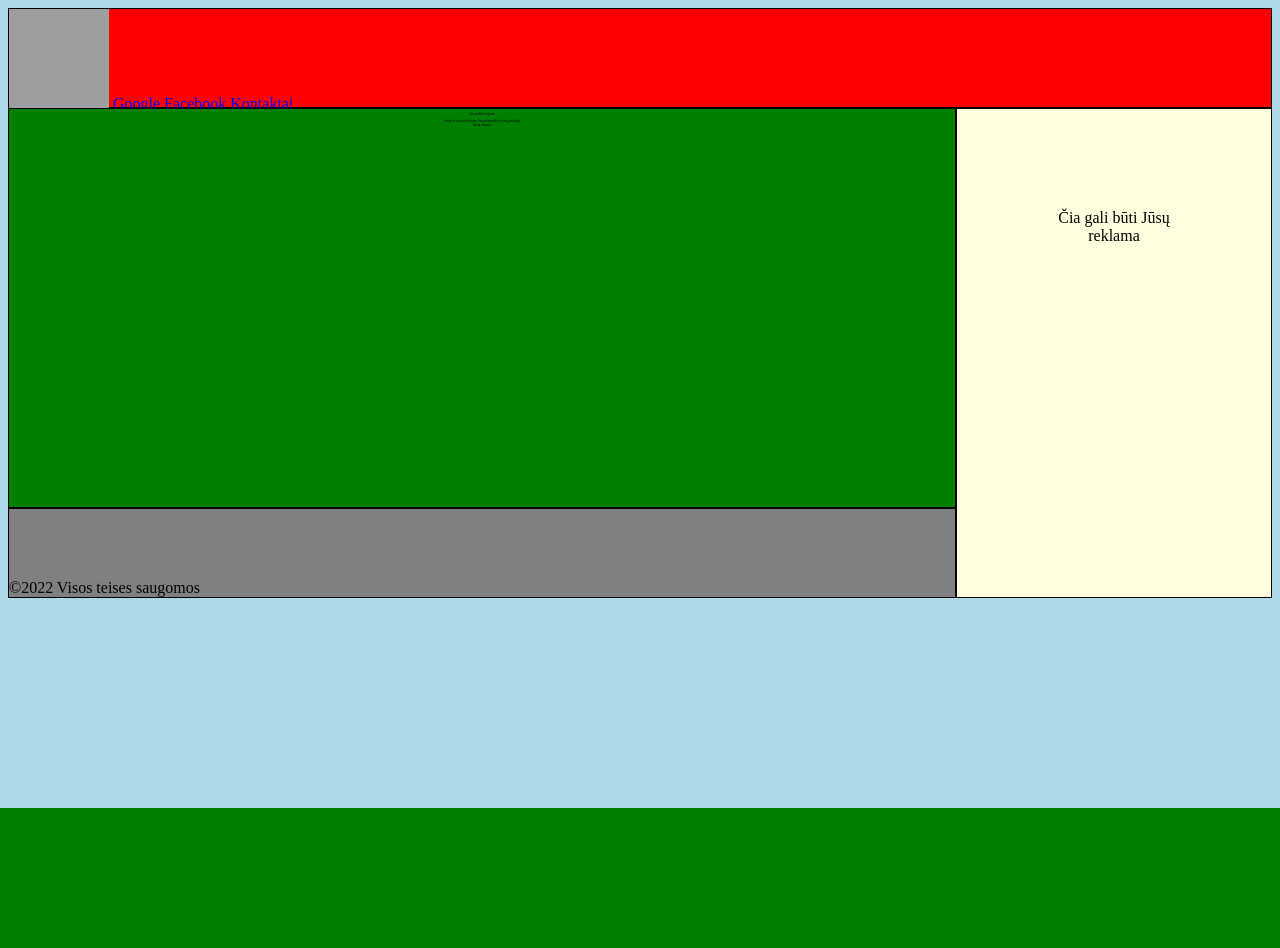
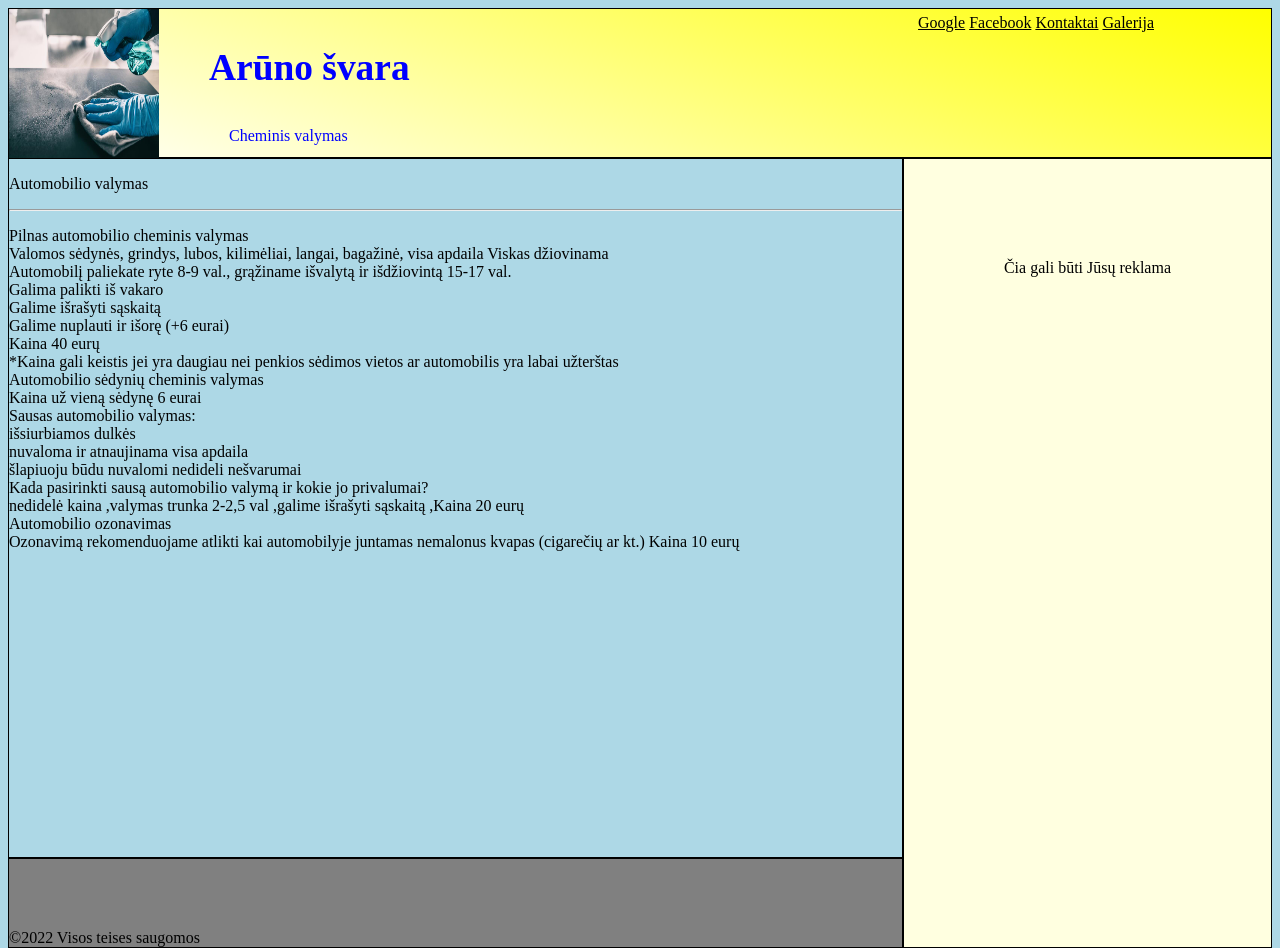
Before and after one commit to Andriuslu/Klases-darbas, a PHP site: the page made by public_html/portfolio/mano puslapis.html in a window 1280 px wide. Before the commit the page ends 808 px from the top, so only its background shows below. Run offline with PHP 8.4, Linux system fonts and the light colour scheme; grey boxes are pictures that could not be loaded.

Commit message:
added additional grid class for header and made it in 3 grid section

```diff
--- a/public_html/css/mano puslapis dizainas.css
+++ b/public_html/css/mano puslapis dizainas.css
@@ -4,5 +4,9 @@ html, body {
     background-color: lightblue;
 }
 p {
-    font-size: 3px;
+    font-size: medium;
 }
+
+img {
+    padding: 0 0 0 0;
+}
--- a/public_html/css/mano puslapis layout.css
+++ b/public_html/css/mano puslapis layout.css
@@ -6,35 +6,64 @@
     width: 100%;
     height: 100%;
     grid-template-columns: 1fr 1fr 1fr 1fr;
-    grid-template-rows: 100px 400px 90px;
+    grid-template-rows: 150px 700px 90px;
     grid-template-areas:
-    'a a a a'
-    'b b b c'
-    'd d d c'
+    'a a a a a'
+    'b b b b c'
+    'd d d d c'
 }
-.H {
+.a {
     grid-area: a;
-    background-color: red;
+    background: linear-gradient(20deg,white,yellow);
 }
-.M {
+.b {
     grid-area: b;
-    background-color: green;
-    text-align: center;
+    text-align: left;
 }
-.A {
+.c {
     grid-area: c;
     background-color: lightyellow;
     text-align: center;
     padding: 100px;
 }
-.F {
+.d {
     grid-area: d;
     background-color: gray;
     padding-top: 70px;
 }
 .X {
     grid-area: e;
+    background-color: deeppink;
 }
 .XX {
     grid-area: f;
 }
+.hyder {
+    text-align: right;
+    padding: 50px;
+}
+.nav-link {
+    color: black;
+}
+
+.new {
+    color: blue;
+    grid-area: d;
+    text-align: lef;
+    font-size: xx-large;
+}
+.inline {
+    grid-area: f;
+    text-align: right;
+    padding: 5px;
+    color: black;
+}
+.header {
+    display: grid;
+    grid-template-columns: 200px 550px 400px;
+    grid-template-areas:
+    'h d f';
+}
+.foto {
+    grid-area: h;
+}
--- a/public_html/js/mano puslapis.js
+++ /dev/null
@@ -1,3 +0,0 @@
-let b='Labas '; c='Mano vardas Arūnas, malonu, kad apsilankėte mano puslapyje ;)';
-
-alert(b + c)
--- a/public_html/portfolio/mano puslapis.html
+++ b/public_html/portfolio/mano puslapis.html
@@ -7,24 +7,54 @@
     <link rel="stylesheet" href="../css/mano puslapis dizainas.css">
     <link rel="stylesheet" href="../css/mano puslapis layout.css">
     <meta name="viewport" content="width=device-width, initial-scale=1.0">
-    <script src="../js/mano puslapis.js"></script>
 </head>
 
 <body>
 <div class="pagrindinė">
-    <div class="border H">
-        <img src="../img/valymas_logo.jpeg" alt="LOGO" style="width: 100px; height: 100px;">
-        <a href="https://goole.lt">Google</a>
-        <a href="https://facebook.com">Facebook</a>
-        <a href="./index.html">Kontaktai</a>
+    <div class="border a header">
+        <div class="new foto">
+            <img src="../img/valymas_logo.jpeg" alt="LOGO" style="width: 150px; height: 150px;">
+        </div>
+        <div class="new">
+            <h3>Arūno švara<br></h3>
+            <p>&nbsp;&nbsp;&nbsp;&nbsp;&nbsp;Cheminis valymas</p>
+        </div>
+        <div class="inline">
+            <div>
+            <a class="nav-link" href="https://google.lt" target="_blank">Google</a>
+            <a class="nav-link" href="https://facebook.com">Facebook</a>
+            <a class="nav-link" href="./index.html">Kontaktai</a>
+            <a class="nav-link" href="index.html" title="Aplankykit mano Galerija">Galerija</a>
+            </div>
+        </div>
     </div>
-    <div class="border M">
+    <div class="border b">
         <p>Automobilio valymas<br>
-        <p>Greitai ir švariai išvalysime Jūsų automobilį be jokių priekaištų<br>
-            Baldų valymas</p>
+        <hr>
+        <p>Pilnas automobilio cheminis valymas<br>
+            Valomos sėdynės, grindys, lubos, kilimėliai, langai, bagažinė, visa apdaila
+            Viskas džiovinama<br>
+            Automobilį paliekate ryte 8-9 val., grąžiname išvalytą ir išdžiovintą 15-17 val.<br>
+            Galima palikti iš vakaro<br>
+            Galime išrašyti sąskaitą<br>
+            Galime nuplauti ir išorę (+6 eurai)<br>
+            Kaina 40 eurų<br>
+            *Kaina gali keistis jei yra daugiau nei penkios sėdimos vietos ar automobilis yra labai užterštas<br>
+            Automobilio sėdynių cheminis valymas<br>
+            Kaina už vieną sėdynę 6 eurai<br>
+            Sausas automobilio valymas: <br>
+            išsiurbiamos dulkės<br>
+            nuvaloma ir atnaujinama visa apdaila<br>
+            šlapiuoju būdu nuvalomi nedideli nešvarumai<br>
+            Kada pasirinkti sausą automobilio valymą ir kokie jo privalumai?<br>
+            nedidelė kaina ,valymas trunka 2-2,5 val ,galime išrašyti sąskaitą ,Kaina 20 eurų<br>
+            Automobilio ozonavimas<br>
+            Ozonavimą rekomenduojame atlikti kai automobilyje juntamas nemalonus kvapas (cigarečių ar kt.)
+
+            Kaina 10 eurų</p><br>
     </div>
-    <div class="border A">Čia gali būti Jūsų reklama</div>
-    <div class="border F">&copy;2022 Visos teises saugomos</div>
+    <div class="border c">Čia gali būti Jūsų reklama</div>
+    <div class="border d">&copy;2022 Visos teises saugomos</div>
 </div>
 
 </body>
```
Also changed, not shown: public_html/img/valymas_logo.jpeg (added).
